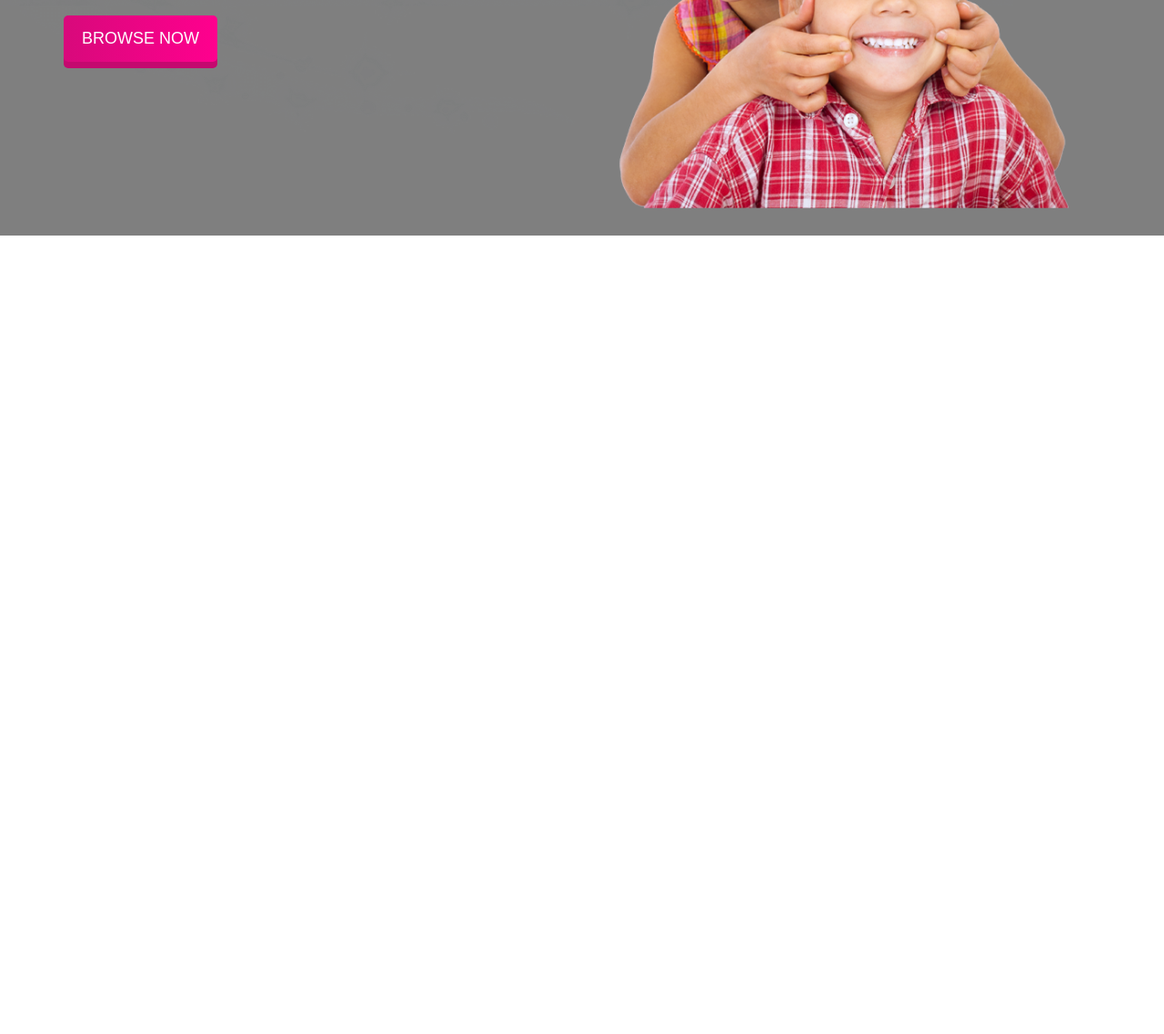
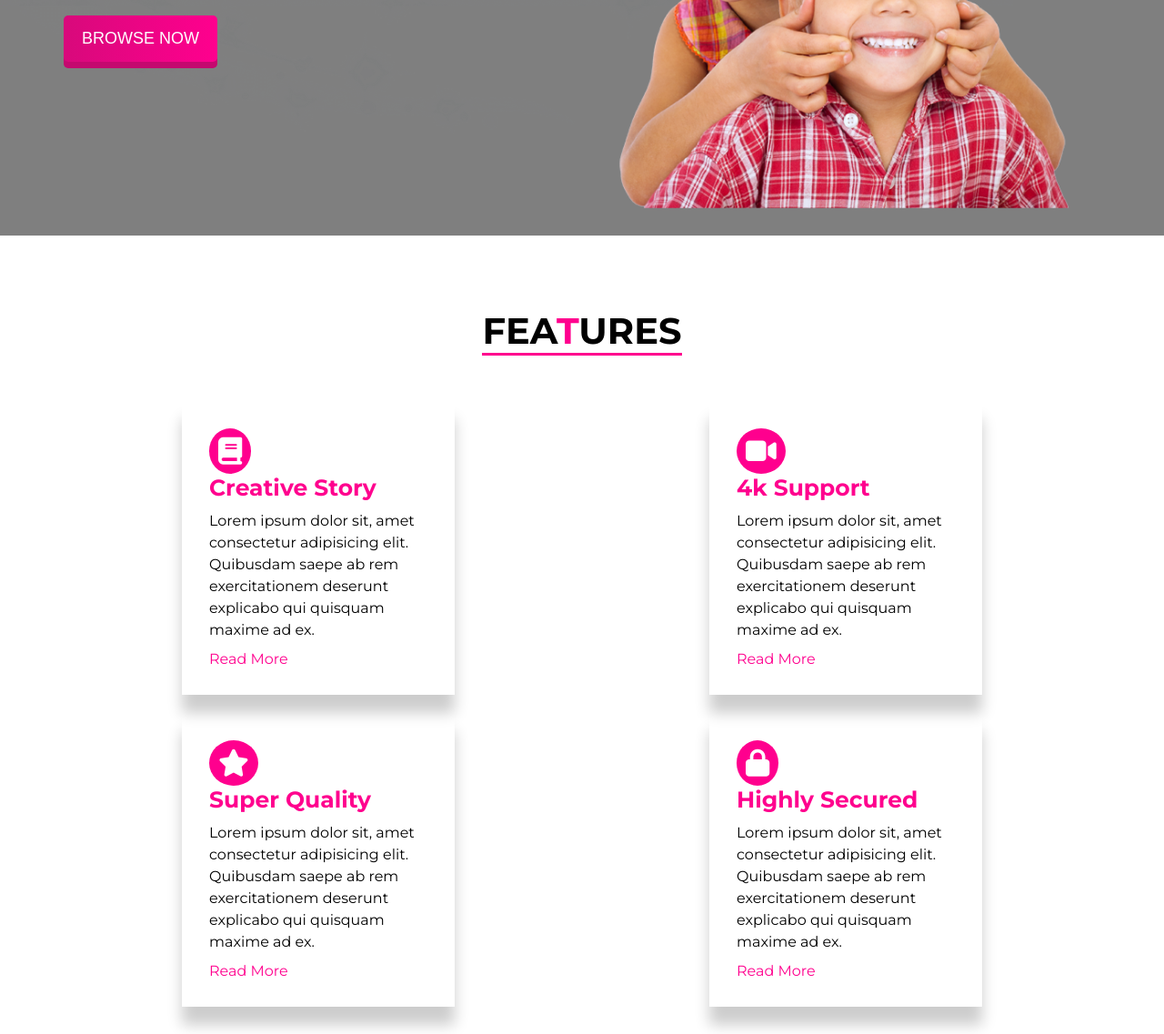
Before and after one commit to mohammadtanim24h/cosmic-world, a plain HTML site: page index.html in a window 1280 px wide. Shown: the part 541-1678 px from the top of the page at 91% size. Before the commit the page ends 800 px from the top, so only its background shows below. Drawn offline with Linux system fonts and the light colour scheme.

Commit message:
features added

```diff
--- a/css/style.css
+++ b/css/style.css
@@ -40,6 +40,18 @@ body {
 .primary-button:active {
     box-shadow: 0 3px 0 #c4096f;
     top: 3px;
+}
+
+.section-title {
+    text-align: center;
+}
+
+.section-title h2 {
+    display: inline-block;
+    font-size: 40px;
+    border-bottom: 3px solid #FF008E;
+    margin: 50px 0;
+    text-transform: uppercase;
 }
 
 /* Navigation Bar */
@@ -111,3 +123,41 @@ nav {
 .banner-right img {
     width: 100%;
 }
+
+/* Feature */
+
+.feature {
+    display: grid;
+    grid-template-columns: repeat(2, 1fr);
+    grid-gap: 20px;
+}
+
+.card {
+    width: 300px;
+    padding: 30px;
+    margin: 0 auto;
+    box-shadow: 0 20px 15px rgba(0, 0, 0, 0.2);
+}
+
+.card .card-icon {
+    background-color: #FF008E;
+    border-radius: 50%;
+    font-size: 30px;
+    padding: 10px;
+    color: #fff;
+}
+
+.card h3 {
+    color: #FF008E;
+    font-size: 25px;
+}
+
+.card p {
+    margin: 10px 0;
+    line-height: 1.5;
+}
+
+.card a {
+    color: #FF008E;
+    text-decoration: none;
+}
--- a/index.html
+++ b/index.html
@@ -5,6 +5,9 @@
     <meta http-equiv="X-UA-Compatible" content="IE=edge">
     <meta name="viewport" content="width=device-width, initial-scale=1.0">
     <title>Cosmic World</title>
+    <!-- Font Awesome -->
+    <script src="https://kit.fontawesome.com/5886fe31bf.js" crossorigin="anonymous"></script>
+    <!-- Stylesheet -->
     <link rel="stylesheet" href="css/style.css">
 </head>
 <body>
@@ -34,5 +37,38 @@
             </div>
         </section>
     </header>
+    <main class="container">
+        <section id="features">
+            <div class="section-title">
+                <h2>Fea<span class="highlight-text">t</span>ures</h2>
+            </div>
+            <div class="feature">
+                <div class="card">
+                    <i class="card-icon fas fa-book"></i>
+                    <h3>Creative Story</h3>
+                    <p>Lorem ipsum dolor sit, amet consectetur adipisicing elit. Quibusdam saepe ab rem exercitationem deserunt explicabo qui quisquam maxime ad ex.</p>
+                    <a href="">Read More</a>
+                </div>
+                <div class="card">
+                    <i class="card-icon fas fa-video"></i>
+                    <h3>4k Support</h3>
+                    <p>Lorem ipsum dolor sit, amet consectetur adipisicing elit. Quibusdam saepe ab rem exercitationem deserunt explicabo qui quisquam maxime ad ex.</p>
+                    <a href="">Read More</a>
+                </div>
+                <div class="card">
+                    <i class="card-icon fas fa-star"></i>
+                    <h3>Super Quality</h3>
+                    <p>Lorem ipsum dolor sit, amet consectetur adipisicing elit. Quibusdam saepe ab rem exercitationem deserunt explicabo qui quisquam maxime ad ex.</p>
+                    <a href="">Read More</a>
+                </div>
+                <div class="card">
+                    <i class="card-icon fas fa-lock"></i>
+                    <h3>Highly Secured</h3>
+                    <p>Lorem ipsum dolor sit, amet consectetur adipisicing elit. Quibusdam saepe ab rem exercitationem deserunt explicabo qui quisquam maxime ad ex.</p>
+                    <a href="">Read More</a>
+                </div>
+            </div>
+        </section>
+    </main>
 </body>
 </html>
```
